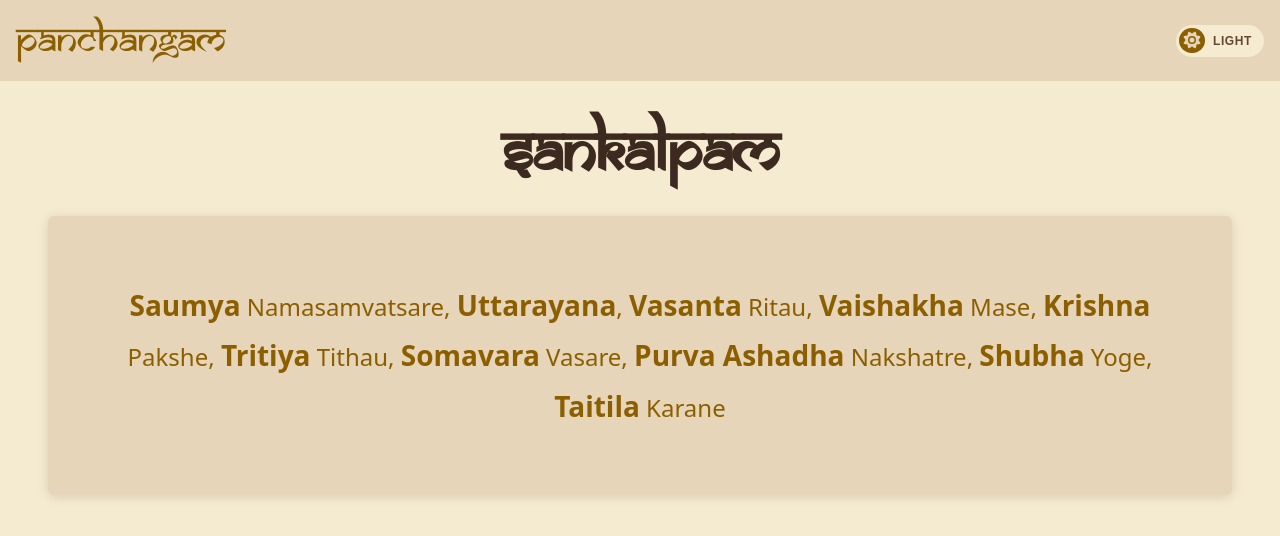
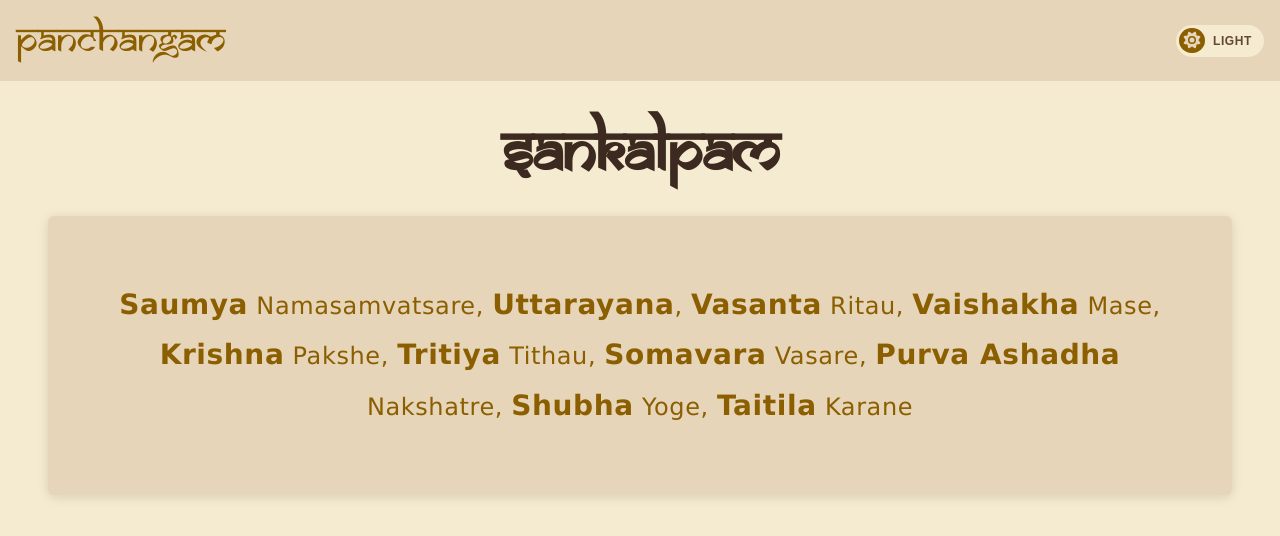
Before and after one commit to ram-g-athreya/panchangam, a React (Vite) app: page /sankalpam in a window 1280 px wide. Shown: the top 536 px of the page. Built offline with nearby package versions, Linux system fonts and the light colour scheme.

Commit message:
refactor

```diff
--- a/src/styles/Sankalpam.css
+++ b/src/styles/Sankalpam.css
@@ -16,8 +16,9 @@
 }
 
 .sankalpam__text {
+  font-family: Verdana, Geneva, Tahoma, sans-serif;
   font-size: 1.5rem;
-  letter-spacing: 0em;
+  letter-spacing: 0.025em;
   color: var(--color-accent);
   text-align: center;
   margin: 0;
```
Also changed, not shown: src/pages/ARCHITECTURE.md (+1 -1 lines).
